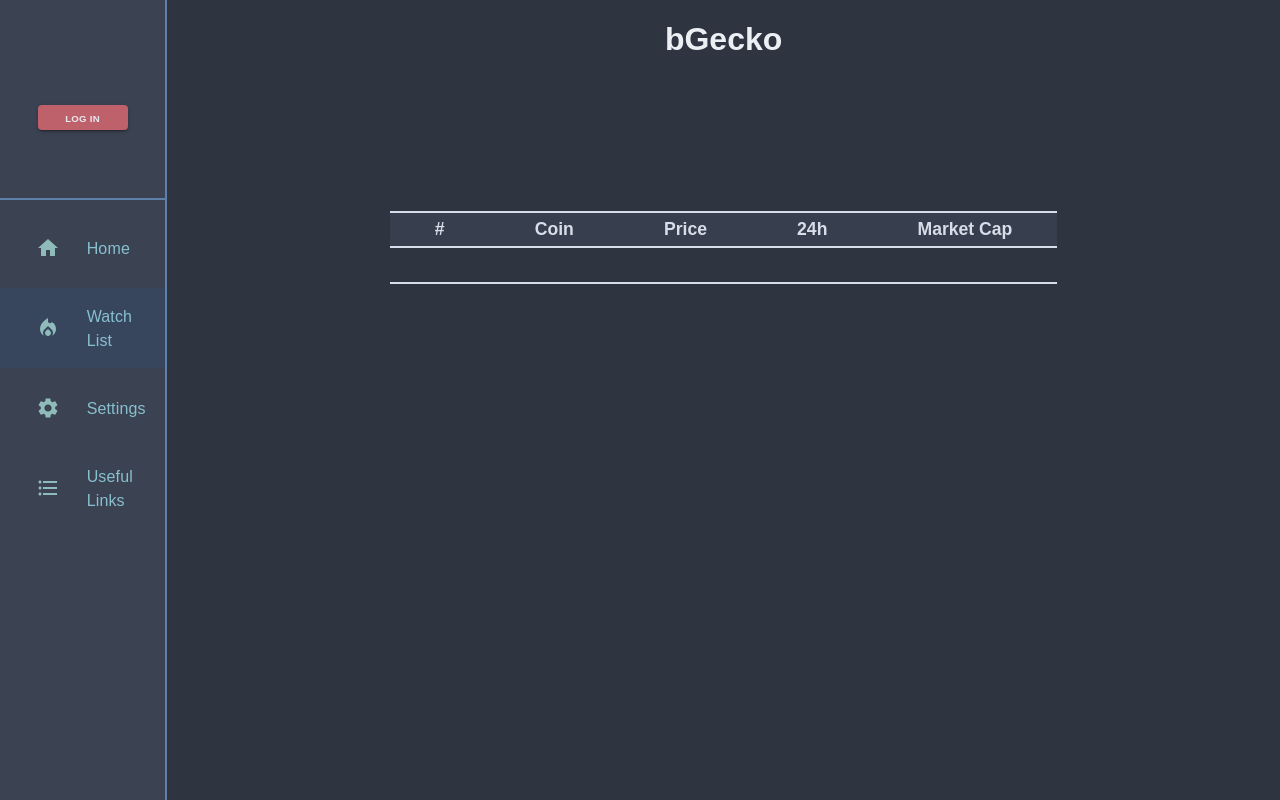
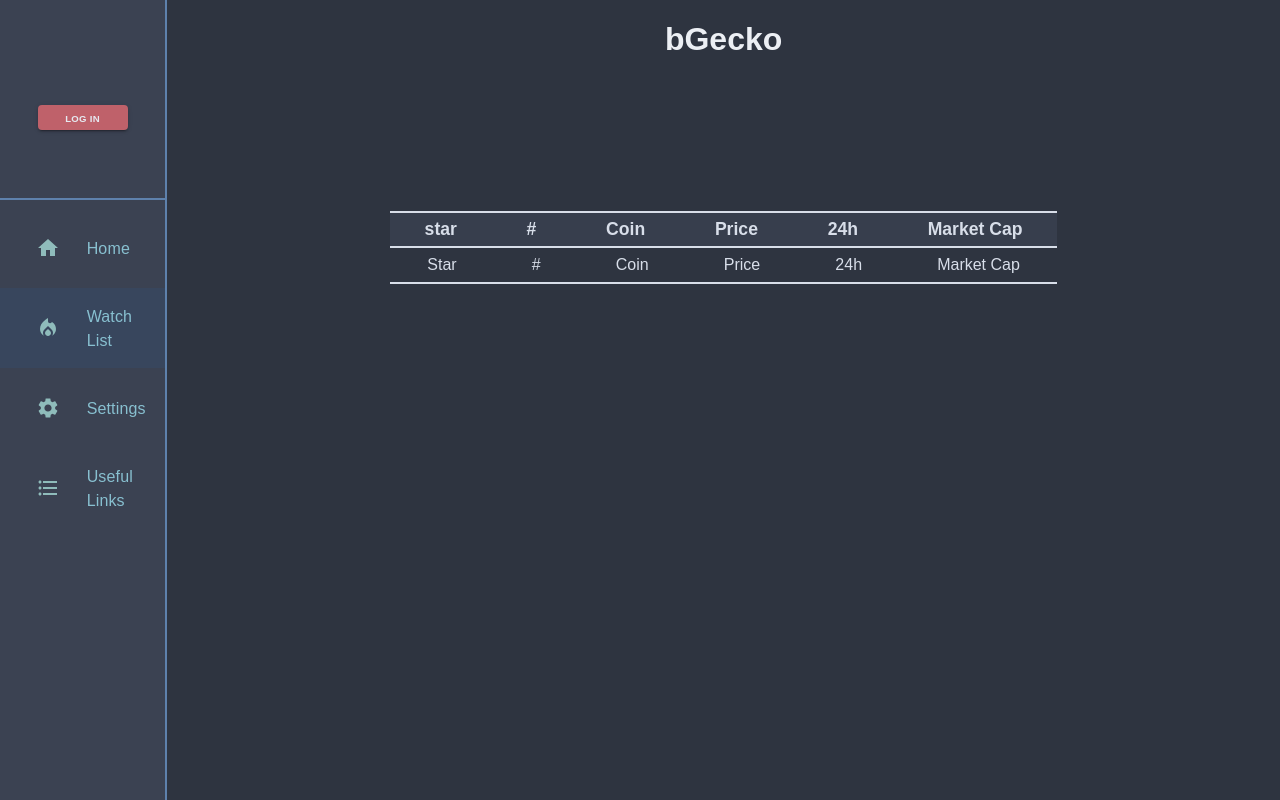
Before and after one commit to brandontor/bgecko, a Next.js app: page /home in a window 1280 px wide. Built offline with nearby package versions, Linux system fonts and the light colour scheme; no server answers.

Commit message:
added leaderboard items and styling

```diff
--- a/components/Leaderboard.js
+++ b/components/Leaderboard.js
@@ -1,11 +1,13 @@
 import React from 'react'
 import style from '../styles/Leaderboard.module.css'
 import LeaderboardItem from './LeaderboardItem'
+
 
 function Leaderboard() {
     return (
         <div className={style.leaderBoardContainer}>
             <div className={style.leaderBoardHeader}>
+                <p>star</p>
                 <p>#</p>
                 <p>Coin</p>
                 <p>Price</p>
--- a/components/LeaderboardItem.js
+++ b/components/LeaderboardItem.js
@@ -3,7 +3,12 @@ import style from '../styles/LeaderboardItem.module.css'
 function LeaderboardItem() {
     return (
         <div className={style.LeaderboardItemContainer}>
-
+                <span>Star</span>
+                <p>#</p>
+                <p>Coin</p>
+                <p>Price</p>
+                <p>24h</p>
+                <p>Market Cap</p>
         </div>
     )
 }
--- a/styles/LeaderboardItem.module.css
+++ b/styles/LeaderboardItem.module.css
@@ -2,4 +2,14 @@
     width: 100%;
     height: 8%;
     border-bottom: 2px solid #D8DEE9;
+    display: flex;
+    justify-content: space-around;
+    align-items: center;
+    color: #D8DEE9;
+    font-family: 'Mulish', sans-serif;
 }
+
+.LeaderboardItemContainer p {
+    font-weight: 500;
+    font-size: 1rem;
+}
```
